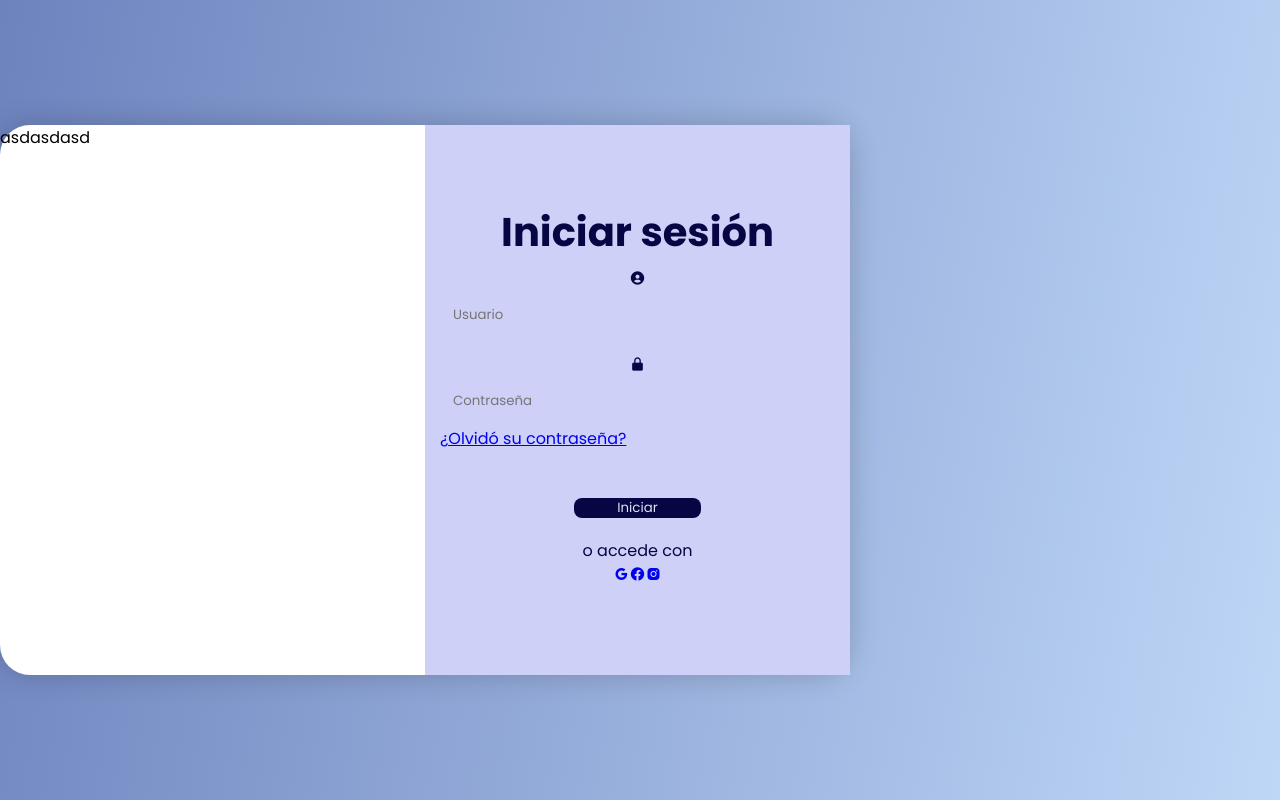
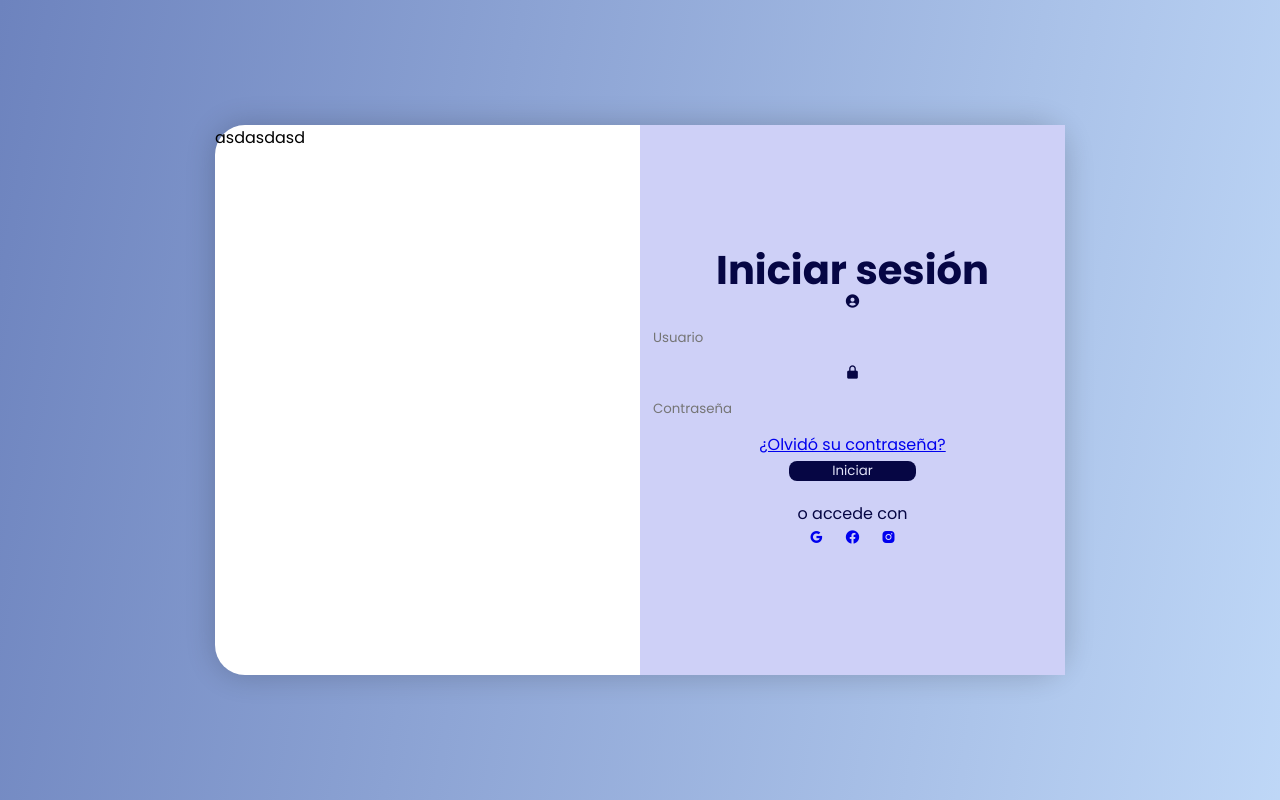
Before and after one commit to SueldoLeandro/Gestion-contable, a React (Vite) app: page / in a window 1280 px wide. Built offline with nearby package versions, Linux system fonts and the light colour scheme.

Commit message:
Terminamos correcciones de merge

```diff
--- a/src/App.jsx
+++ b/src/App.jsx
@@ -2,7 +2,6 @@ import { useState } from 'react'
 import { BrowserRouter, Routes, Route } from 'react-router-dom';
 import './App.css'
 import FormSesion from './components/FormSesion';
-import PaginaPrincipal from './components/PaginaPrincipal';// borrar despues
 import Carga_De_Asientos from './components/Carga_De_Asientos';
 import Revision_De_Asientos from './components/Revision_De_Asientos';
 import Informacion from './components/Informacion';
--- a/src/components/FormSesion.jsx
+++ b/src/components/FormSesion.jsx
@@ -1,6 +1,6 @@
 import React from 'react';
 import './sesion.css';
-/*import { useNavigate } from 'react-router-dom';
+import { useNavigate } from 'react-router-dom';
 
 function FormSesion({  formDataSesion, handleInputChange }) {
 
@@ -21,7 +21,7 @@ function FormSesion({  formDataSesion, handleInputChange }) {
           const data = await response.json();
           if (response.ok) {
             alert(data.mensaje);
-            navigate('/pagina-principal');
+            navigate('/#');
           } else {
             alert(data.mensaje);
           }
@@ -30,57 +30,55 @@ function FormSesion({  formDataSesion, handleInputChange }) {
         }
       };
 
-    export default FormSesion; */
-
-const App = () => {
   return (
+    <div className='contenedor-principal'>
       <div className="contenedor">
         <div className="formulario login">
-        <form action="">
-          <h1>Iniciar sesión</h1>
+          <form onSubmit={handleSubmit} className='login-form'>
+            <h1 className="login-title">Iniciar sesión</h1>
 
             <div className="input-box">
               <i className="bx bxs-user-circle"></i>
-            <input type="text" placeholder="Usuario" required />
+              <input className="login-input" type="text" placeholder="Usuario" name='usuario' value={formDataSesion.usuario} onChange={handleInputChange} required />
             </div>
 
             <div className="input-box">
               <i className="bx bxs-lock-alt"></i>
-            <input type="password" placeholder="Contraseña" required />
+              <input className="login-input" type="password" placeholder="Contraseña" name='password' value={formDataSesion.password} onChange={handleInputChange} required />
             </div>
 
             <div className="olvido-contraseña">
               <a href="#">¿Olvidó su contraseña?</a>
             </div>
 
-          <button type="submit" className="boton">Iniciar</button>
-          <p>o accede con</p>
+            <button type="submit" className="login-boton">Iniciar</button>
+            <p className="login-p">o accede con</p>
 
-          <div className="redes-iconos">
-            <a href="#"><i className="bx bxl-google"></i></a>
-            <a href="#"><i className="bx bxl-facebook-circle"></i></a>
-            <a href="#"><i className="bx bxl-instagram-alt"></i></a>
+            <div className='login-redes-iconos'>
+              <a href="#"><i className="bx bxl-google login-redes-icono"></i></a>
+              <a href="#"><i className="bx bxl-facebook-circle login-redes-icono"></i></a>
+              <a href="#"><i className="bx bxl-instagram-alt login-redes-icono"></i></a>
             </div>
           </form>
         </div>
 
         <div className="formulario registro">
-        <form action="">
-          <h1>Registrarse</h1>
+          <form action="" className='registro-form'>
+            <h1 className="registro-title">Registrarse</h1>
 
             <div className="input-box">
               <i className="bx bxs-user-circle"></i>
-            <input type="text" placeholder="Usuario" required />
+              <input className="registro-input" type="text" placeholder="Usuario" required />
             </div>
 
             <div className="input-box">
               <i className="bx bxs-envelope"></i>
-            <input type="email" placeholder="Email" required />
+              <input className="registro-input" type="email" placeholder="Email" required />
             </div>
 
             <div className="input-box">
               <i className="bx bxs-lock-alt"></i>
-            <input type="password" placeholder="Contraseña" required />
+              <input className="registro-input" type="password" placeholder="Contraseña" required />
             </div>
 
             <div className="cuenta-con-una-cuenta">
@@ -88,13 +86,13 @@ const App = () => {
             </div>
 
 
-          <button type="submit" className="boton">Crear cuenta</button>
-          <p>o accede con</p>
+            <button type="submit" className="registro-boton">Crear cuenta</button>
+            <p className="registro-p">o accede con</p>
 
-          <div className="redes-iconos">
-            <a href="#"><i className="bx bxl-google"></i></a>
-            <a href="#"><i className="bx bxl-facebook-circle"></i></a>
-            <a href="#"><i className="bx bxl-instagram-alt"></i></a>
+            <div className="registro-redes-iconos">
+              <a href="#"><i className="bx bxl-google login-redes-icono"></i></a>
+              <a href="#"><i className="bx bxl-facebook-circle login-redes-icono"></i></a>
+              <a href="#"><i className="bx bxl-instagram-alt login-redes-icono"></i></a>
             </div>
           </form>
         </div>
@@ -105,6 +103,7 @@ const App = () => {
           </div>
         </div>
       </div>
+    </div>
   );
 };
-export default App;
+export default FormSesion;
--- a/src/components/PaginaPrincipal.jsx
+++ /dev/null
@@ -1,12 +0,0 @@
-import React from 'react';
-
-function PaginaPrincipal() {
-  return (
-    <div>
-      <h1>Bienvenido a la Página Principal</h1>
-      <p>Has iniciado sesión con éxito.</p>
-    </div>
-  );
-}
-
-export default PaginaPrincipal;
--- a/src/components/sesion.css
+++ b/src/components/sesion.css
@@ -7,13 +7,15 @@
     font-family: 'Poppins', sans-serif;
 }
 
-body {
+.contenedor-principal {
+    width: 100%;
     display: flex;
     justify-content: center;
     align-items: center;
     min-height: 100vh;
     background: linear-gradient(100deg, rgb(109, 131, 190), rgba(119, 171, 238, 0.473));
 }
+
 .contenedor {
     position: relative;
     width: 850px;
@@ -23,7 +25,7 @@ body {
     box-shadow: 0 0 30px rgba(0, 0, 0, .2);
 }
 
-.formulario {
+.formulario{
     position: absolute;
     right: 0%; /* esto va comentado y mueve el form a la derecha */
     width: 50%;
@@ -35,22 +37,23 @@ body {
     color: rgb(6, 6, 68);
 }
 
-form {
+/* Formulario Login */
+.login-form {
     width: 100%;
     margin: 50;
 }
 
-.contenedor h1 {
+.login-title {
     font-size: 40px;
     margin: -10px 0;
 }
 
-.input-box {
+.login-input-box {
     position: relative;
     margin: 15px;
 }
 
-.input-box input {
+.login-input {
     width: 100%;
     padding: 13px;
     background: none;
@@ -60,7 +63,7 @@ form {
     margin-top: 5;
 }
 
-.olvido-contraseña {
+.login-olvido-contraseña {
     text-align: left;
     padding-bottom: 10%;
     margin-top: -3%;
@@ -70,8 +73,8 @@ form {
     text-decoration: none;
 }
 
-button {
-    background:rgb(6, 6, 68);
+.login-boton {
+    background: rgb(6, 6, 68);
     color: rgb(225, 226, 247);
     border-radius: 8px;
     padding: 5;
@@ -82,6 +85,79 @@ button {
     width: 30%;
 }
 
+.login-p {
+    margin: 0;
+}
+
+.login-redes-iconos {
+    display: flex;
+    justify-content: center;
+    align-items: center;
+}
+
+.login-redes-icono {
+    margin: 0 10px;
+}
+
+/* Formulario Registro */
+.registro-form {
+    width: 100%;
+    margin: 50;
+}
+
+.registro-title {
+    font-size: 40px;
+    margin: -10px 0;
+}
+
+.registro-input-box {
+    position: relative;
+    margin: 15px;
+}
+
+.registro-input {
+    width: 100%;
+    padding: 13px;
+    background: none;
+    border-radius: 10px;
+    border-color: aliceblue;
+    outline: none;
+    margin-top: 5;
+}
+
+.registro-cuenta-con-una-cuenta {
+    text-align: left;
+    margin-top: 15px;
+    font-size: 14.5;
+    color: #333;
+}
+
+.registro-boton {
+    background: rgb(6, 6, 68);
+    color: rgb(225, 226, 247);
+    border-radius: 8px;
+    padding: 5;
+    margin: 5;
+    margin-bottom: 20px;
+    position: relative;
+    right: 0%;
+    width: 30%;
+}
+
+.registro-p {
+    margin: 0;
+}
+
+.registro-redes-iconos {
+    display: flex;
+    justify-content: center;
+    align-items: center;
+}
+
+.registro-redes-icono {
+    margin: 0 10px;
+}
+
 .formulario.registro {
     visibility: hidden;
 }
```
Also changed, not shown: index.css (deleted, +0 -85 lines). Lines whose indentation alone changed are shown as unchanged.
